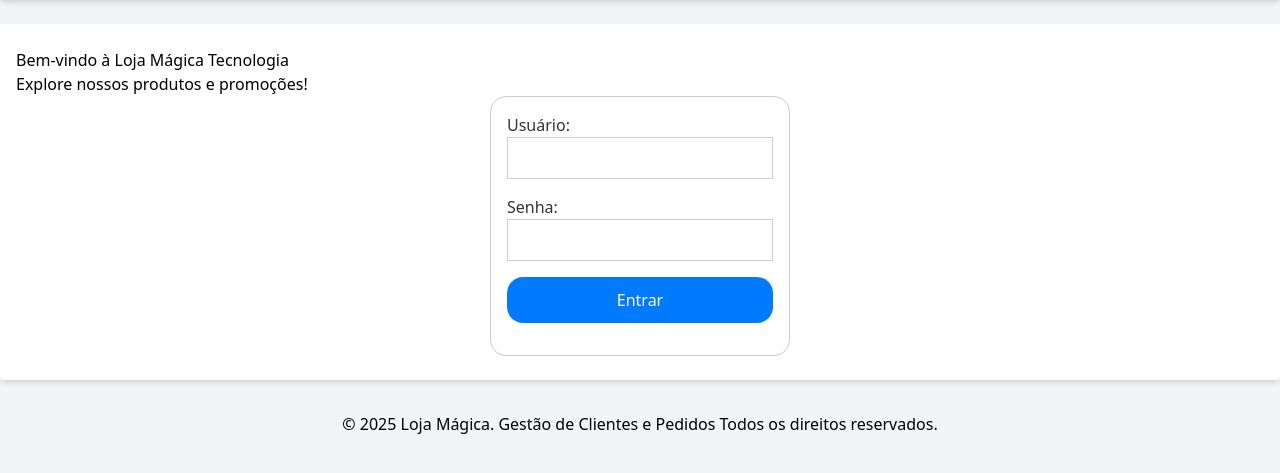
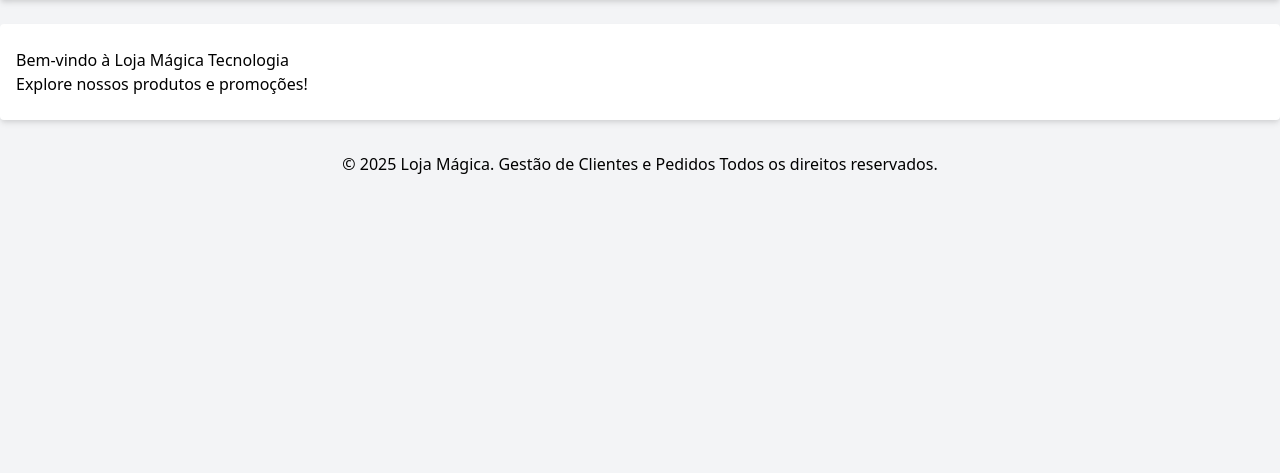
Before and after one commit to LaylaJoana/LojaMagica, a PHP site: page / in a window 1280 px wide. Shown: the part 60-533 px from the top of the page. Run offline with PHP 8.4, Linux system fonts and the light colour scheme.

Commit message:
ajuste na view welcome

```diff
--- a/src/Views/welcome/welcome.php
+++ b/src/Views/welcome/welcome.php
@@ -44,22 +44,6 @@
     <div class="container">
         <h1>Bem-vindo à Loja Mágica Tecnologia</h1>
         <p>Explore nossos produtos e promoções!</p>
-
-        <div class="login-form">
-            <form action="login.php" method="post">
-                <div>
-                    <label for="username">Usuário:</label>
-                    <input type="text" id="username" name="username" required>
-                </div>
-                <div>
-                    <label for="password">Senha:</label>
-                    <input type="password" id="password" name="password" required>
-                </div>
-                <div>
-                    <button type="submit">Entrar</button>
-                </div>
-            </form>
-        </div>
     </div>
 </body>
 </html>
```
